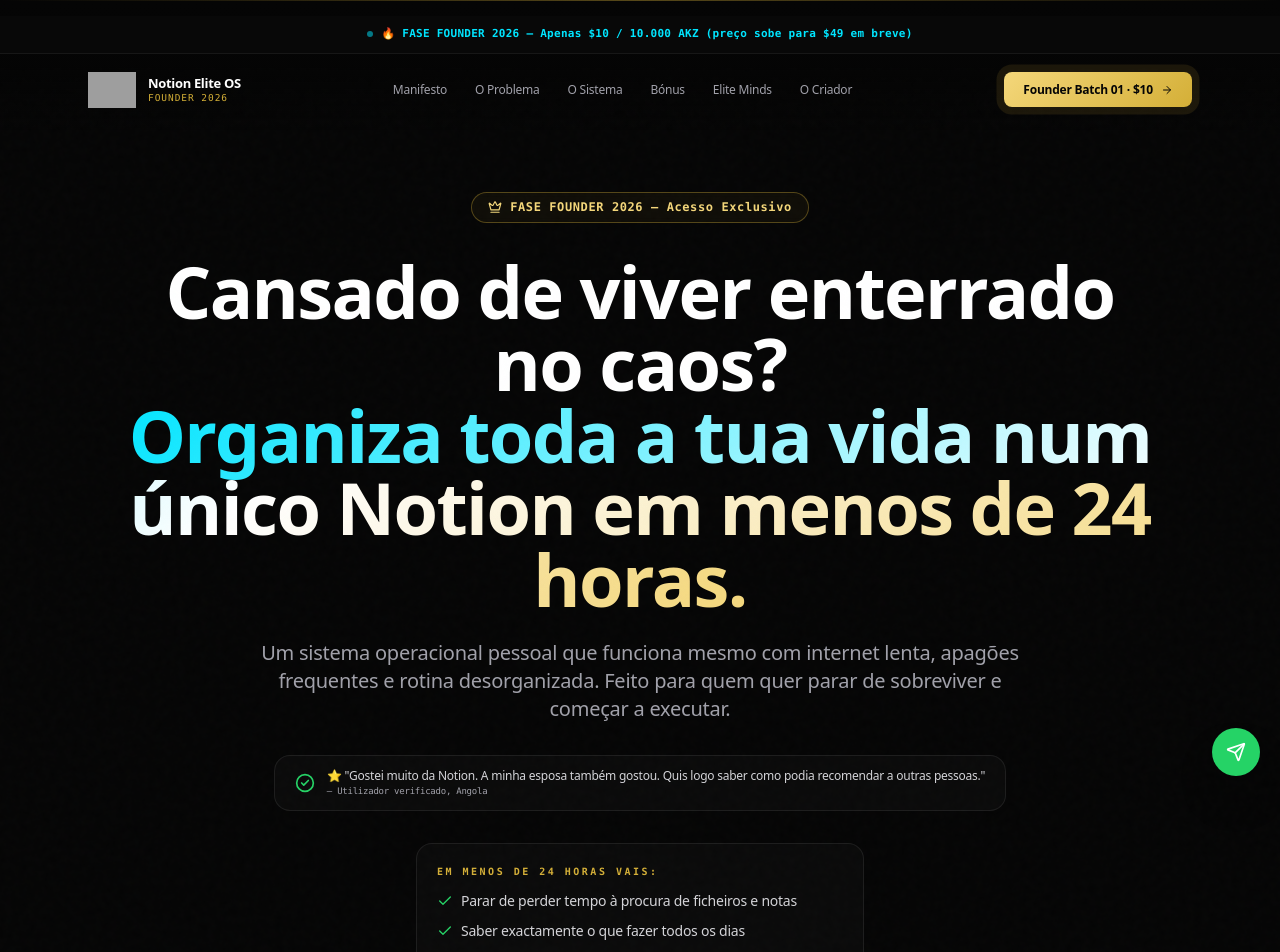
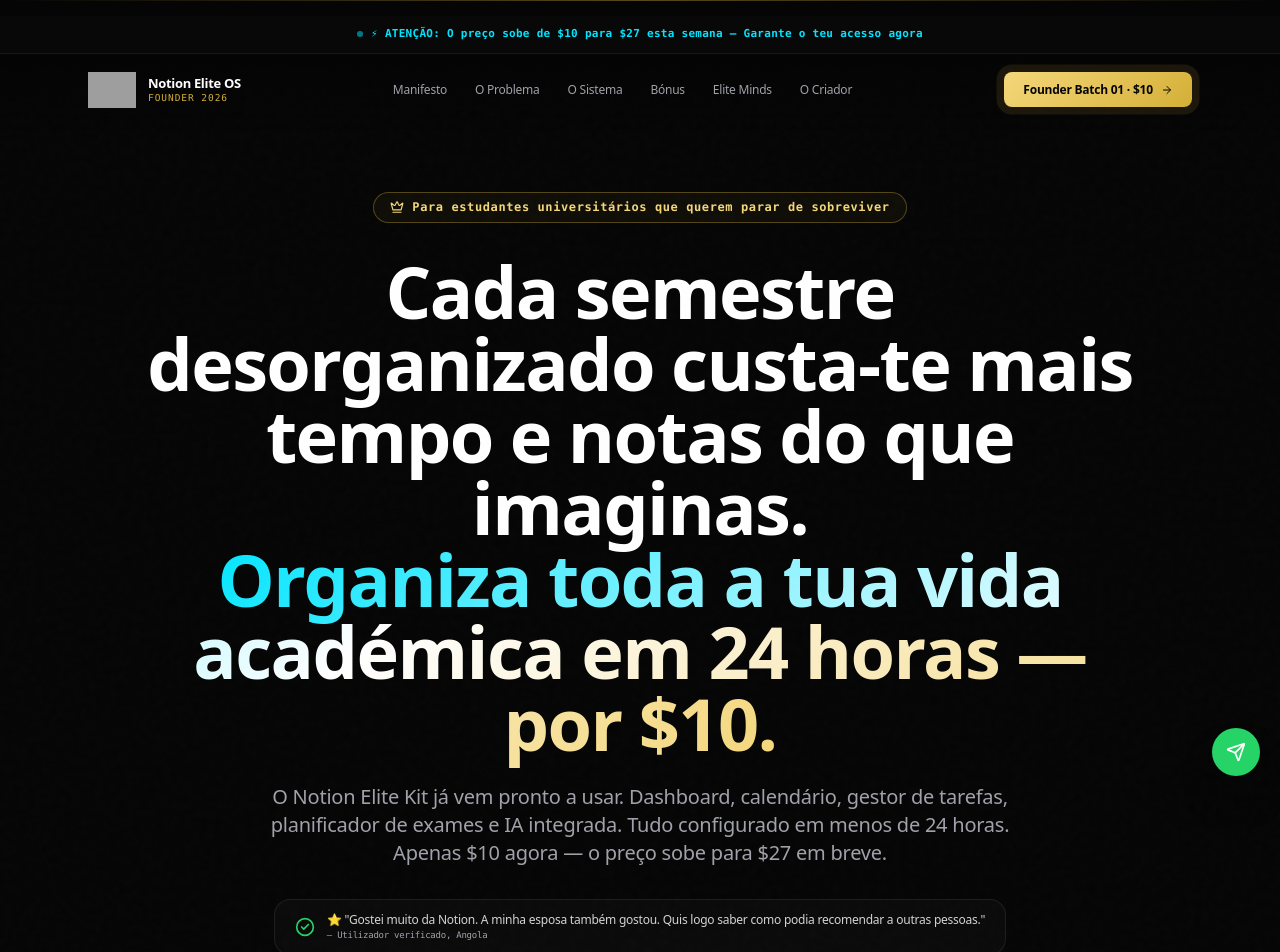
Before and after one commit to Gabsapalo25/notion-elite-2026, a React (Vite) app: page / in a window 1280 px wide. Shown: the top 952 px of the page. Built offline with nearby package versions, Linux system fonts and the light colour scheme; grey boxes are pictures that could not be loaded.

Commit message:
feat: novo copy universal - foco academico e urgencia $10->$27

```diff
--- a/src/App.tsx
+++ b/src/App.tsx
@@ -61,36 +61,36 @@
 };
 
 // ═══════════════════════════════════════════════════════════
-// HERO CONTENT VARIANTS
+// HERO CONTENT VARIANTS — ACTUALIZADO
 // ═══════════════════════════════════════════════════════════
 const HERO_CONTENT: Record<string, HeroContent> = {
   angola_internet: {
     tag: "Para estudantes que estudam com internet lenta ou sem ela",
-    headline: "Cansado de viver enterrado no caos?",
-    headlineHighlight: "Organiza toda a tua vida num único Notion em menos de 24 horas.",
-    subtitle: "Um sistema operacional pessoal que funciona mesmo com internet lenta, apagões frequentes e rotina desorganizada. Feito para quem quer parar de sobreviver e começar a executar.",
-    badge: "Funciona 100% offline · Setup em 24h"
+    headline: "Cada semestre desorganizado custa-te mais tempo e notas do que imaginas.",
+    headlineHighlight: "Organiza toda a tua vida académica em 24 horas — por $10.",
+    subtitle: "O Notion Elite Kit já vem pronto a usar. Dashboard, calendário, gestor de tarefas, planificador de exames e IA integrada. Tudo configurado em menos de 24 horas. Apenas $10 agora — o preço sobe para $27 em breve.",
+    badge: "⚡ $10 agora · Sobe para $27 em breve · Setup em 24h"
   },
   angola_burnout: {
     tag: "Para estudantes exaustos e sem direção",
-    headline: "Cansado de estudar e não ver resultados?",
-    headlineHighlight: "O problema não é esforço — é falta de sistema.",
-    subtitle: "Quando tudo está espalhado entre cadernos, WhatsApp e memória, o cansaço vem antes do resultado. Centraliza tudo num único Notion.",
-    badge: "Clareza mental · Rotina fluida · 24h"
+    headline: "Cada semestre desorganizado custa-te mais tempo e notas do que imaginas.",
+    headlineHighlight: "Organiza toda a tua vida académica em 24 horas — por $10.",
+    subtitle: "O Notion Elite Kit já vem pronto a usar. Dashboard, calendário, gestor de tarefas, planificador de exames e IA integrada. Tudo configurado em menos de 24 horas. Apenas $10 agora — o preço sobe para $27 em breve.",
+    badge: "⚡ $10 agora · Sobe para $27 em breve · Setup em 24h"
   },
   angola_financeiro: {
-    tag: "Para estudantes que não podem desperdiçar tempo nem dinheiro",
-    headline: "Cada kwanza investido na tua formação",
-    headlineHighlight: "tem de valer a pena.",
-    subtitle: "Não podes dar-te ao luxo de repetir cadeiras. O Notion Elite Kit custa menos que um livro e organiza o semestre inteiro.",
-    badge: "Menos que uma refeição · Acesso vitalício"
+    tag: "Para estudantes que não podem desperdiçar tempo nem notas",
+    headline: "Cada semestre desorganizado custa-te mais tempo e notas do que imaginas.",
+    headlineHighlight: "Organiza toda a tua vida académica em 24 horas — por $10.",
+    subtitle: "O Notion Elite Kit já vem pronto a usar. Em menos de 24 horas tens dashboard, calendário, gestor de tarefas e planificador de exames configurados. Apenas $10 hoje — sobe para $27 em breve.",
+    badge: "⚡ $10 agora · Sobe para $27 em breve · Setup em 24h"
   },
   default: {
-    tag: "Para estudantes e profissionais cansados do caos",
-    headline: "Cansado de viver enterrado no caos?",
-    headlineHighlight: "Organiza toda a tua vida num único Notion em menos de 24 horas.",
-    subtitle: "Um sistema operacional pessoal que funciona mesmo com internet lenta, apagões frequentes e rotina desorganizada. Feito para quem quer parar de sobreviver e começar a executar.",
-    badge: "Configura tudo em menos de 24h"
+    tag: "Para estudantes universitários que querem parar de sobreviver",
+    headline: "Cada semestre desorganizado custa-te mais tempo e notas do que imaginas.",
+    headlineHighlight: "Organiza toda a tua vida académica em 24 horas — por $10.",
+    subtitle: "O Notion Elite Kit já vem pronto a usar. Dashboard, calendário, gestor de tarefas, planificador de exames e IA integrada. Tudo configurado em menos de 24 horas. Apenas $10 agora — o preço sobe para $27 em breve.",
+    badge: "⚡ $10 agora · Sobe para $27 em breve · Setup em 24h"
   }
 };
 
@@ -623,7 +623,7 @@
 });
 
 // ═══════════════════════════════════════════════════════════
-// HEADER
+// HEADER — COM BARRA DE URGÊNCIA ACTUALIZADA
 // ═══════════════════════════════════════════════════════════
 const Header = memo(({ onCTA }: { onCTA: () => void }) => {
   const [scrolled, setScrolled] = useState(false);
@@ -641,7 +641,7 @@
       <div className="bg-[#080808] border-b border-white/[0.06] py-2.5 px-4 text-center">
         <p className="text-[11px] font-mono text-[#00E5FF] tracking-wide font-semibold flex items-center justify-center gap-2 flex-wrap break-words whitespace-normal">
           <span className="inline-block w-1.5 h-1.5 rounded-full bg-[#00E5FF] animate-pulse shrink-0" />
-          🔥 FASE FOUNDER 2026 — Apenas $10 / 10.000 AKZ (preço sobe para $49 em breve)
+          ⚡ ATENÇÃO: O preço sobe de $10 para $27 esta semana — Garante o teu acesso agora
         </p>
       </div>
 
@@ -777,7 +777,7 @@
 });
 
 // ═══════════════════════════════════════════════════════════
-// HERO SECTION
+// HERO SECTION — COM NOVOS BENEFÍCIOS
 // ═══════════════════════════════════════════════════════════
 const HeroSection = memo(({ onConvert }: { onConvert: (seg: "international" | "angola") => void }) => {
   const hero = getHeroContent();
@@ -786,7 +786,7 @@
       <motion.div initial={{ opacity: 0, y: 10 }} animate={{ opacity: 1, y: 0 }}
                   className="inline-flex items-center gap-2 badge-founder-premium px-4 py-1.5 rounded-full text-xs font-mono tracking-wider mb-8">
         <Crown className="w-3.5 h-3.5" />
-        FASE FOUNDER 2026 — Acesso Exclusivo
+        {hero.tag}
       </motion.div>
 
       <motion.h1 initial={{ opacity: 0, y: 20 }} animate={{ opacity: 1, y: 0 }}
@@ -818,9 +818,9 @@
                   className="max-w-md mx-auto mb-10 p-5 rounded-2xl bg-[#0A0A0A] border border-white/[0.08] text-left">
         <p className="text-[10px] font-mono tracking-[0.25em] uppercase text-[#D4AF37] mb-3 font-bold break-words whitespace-normal">Em menos de 24 horas vais:</p>
         <div className="space-y-2.5 text-sm text-[#D4D4D8]">
-          <div className="flex items-center gap-2 flex-wrap"><Check className="w-4 h-4 text-[#25D366] shrink-0" /><span className="break-words whitespace-normal">Parar de perder tempo à procura de ficheiros e notas</span></div>
-          <div className="flex items-center gap-2 flex-wrap"><Check className="w-4 h-4 text-[#25D366] shrink-0" /><span className="break-words whitespace-normal">Saber exactamente o que fazer todos os dias</span></div>
-          <div className="flex items-center gap-2 flex-wrap"><Check className="w-4 h-4 text-[#25D366] shrink-0" /><span className="break-words whitespace-normal">Ter controlo mesmo quando a luz ou internet falha</span></div>
+          <div className="flex items-center gap-2 flex-wrap"><Check className="w-4 h-4 text-[#25D366] shrink-0" /><span className="break-words whitespace-normal">Parar de perder prazos e reprovar por falta de organização</span></div>
+          <div className="flex items-center gap-2 flex-wrap"><Check className="w-4 h-4 text-[#25D366] shrink-0" /><span className="break-words whitespace-normal">Ter um sistema completo pronto em menos de 24 horas</span></div>
+          <div className="flex items-center gap-2 flex-wrap"><Check className="w-4 h-4 text-[#25D366] shrink-0" /><span className="break-words whitespace-normal">Poupar dinheiro — $10 agora antes que suba para $27</span></div>
         </div>
       </motion.div>
 
@@ -1613,7 +1613,7 @@
             Viste os nossos anúncios de $10?
           </p>
           <p className="text-[11px] text-[#A1A1AA] leading-relaxed break-words whitespace-normal">
-            Parabéns, chegaste a tempo. O <strong className="text-white">Founder Batch 01</strong> ainda tem vagas, mas o preço subirá para <strong className="text-white">$49</strong> assim que este lote for fechado.
+            Parabéns, chegaste a tempo. O <strong className="text-white">Founder Batch 01</strong> ainda tem vagas, mas o preço subirá para <strong className="text-white">$27</strong> esta semana.
           </p>
         </div>
         <div className="mt-6 rounded-2xl border border-[#D4AF37]/20 bg-[#0A0A0A] p-6 text-left max-w-md mx-auto">
@@ -1992,7 +1992,7 @@
     <div className="cinematic-noise min-h-screen bg-[#050505] text-white font-sans relative overflow-x-hidden">
       <Helmet>
         <title>Notion Elite OS 2026 — Sistema Operacional Pessoal | Gabriel Sapalo</title>
-        <meta name="description" content="Cansado de viver no caos? Organiza toda a tua vida num único Notion em menos de 24 horas." />
+        <meta name="description" content="Organiza toda a tua vida académica em 24 horas. Sistema pronto para estudantes. $10 agora, sobe para $27." />
         <meta name="viewport" content="width=device-width, initial-scale=1.0, viewport-fit=cover" />
       </Helmet>
 
```
